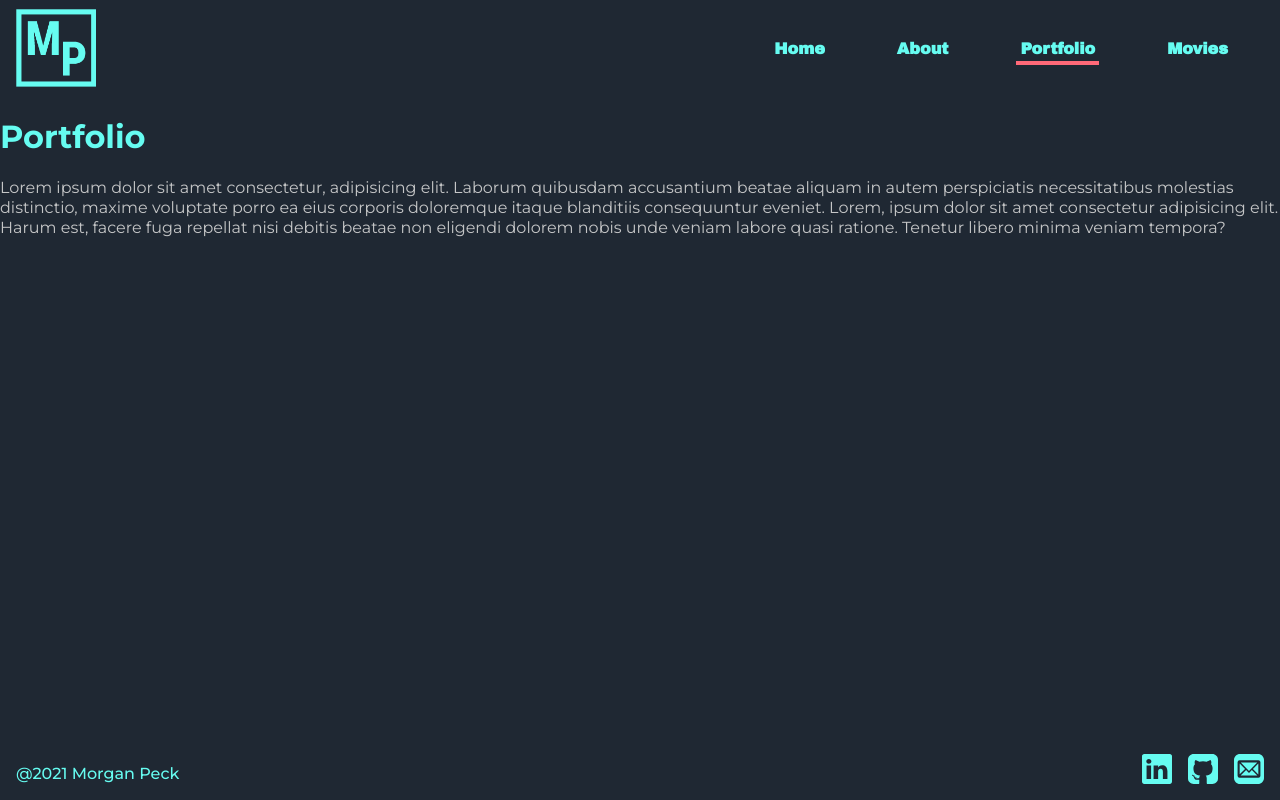
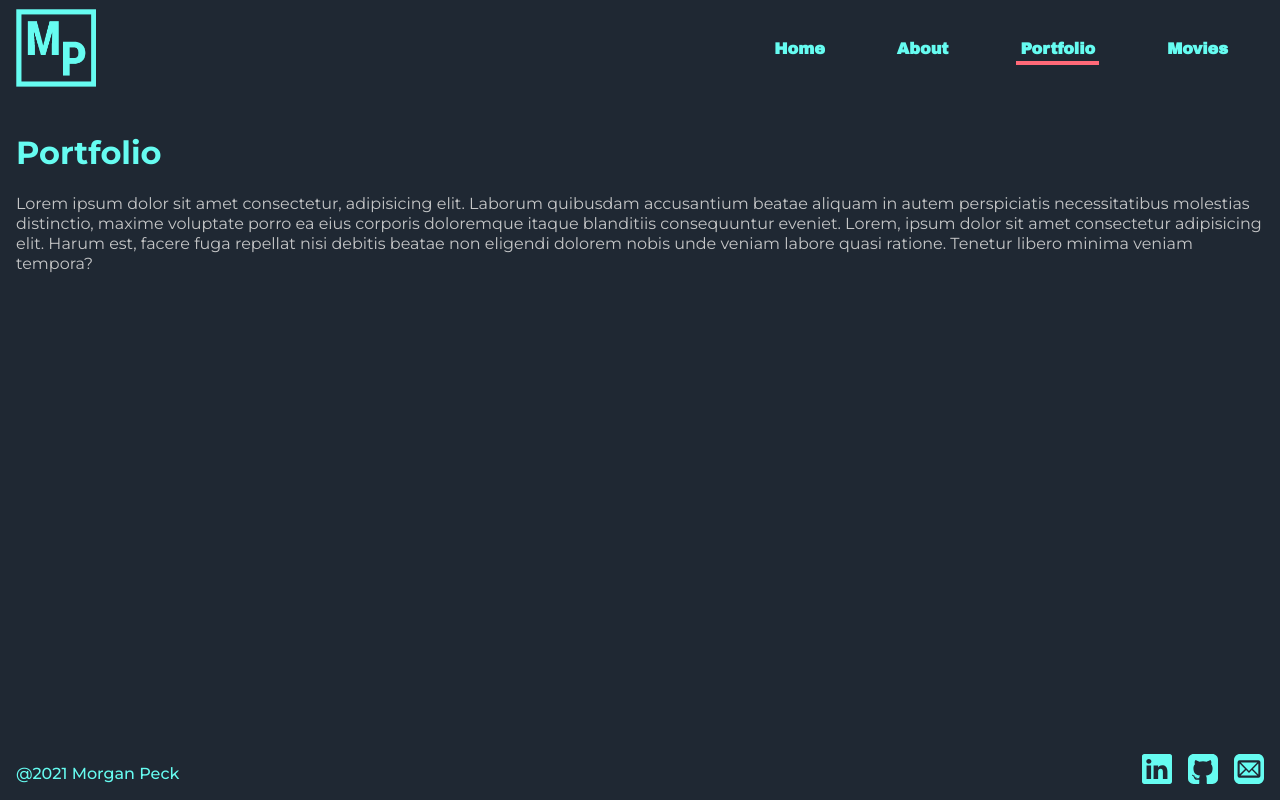
Before and after one commit to mpeck99/portfolio-vue, a Vue app: page /#/portfolio in a window 1280 px wide. Built offline with nearby package versions, Linux system fonts and the light colour scheme.

Commit message:
adjusting width and padding

```diff
--- a/src/assets/styles/_globals.scss
+++ b/src/assets/styles/_globals.scss
@@ -38,6 +38,10 @@ body {
 }
 
 .inner {
+  width: 100%;
+
   grid-row: 2 / 3;
   grid-column: 1 / 2;
+
+  padding: 1rem;
 }
```
